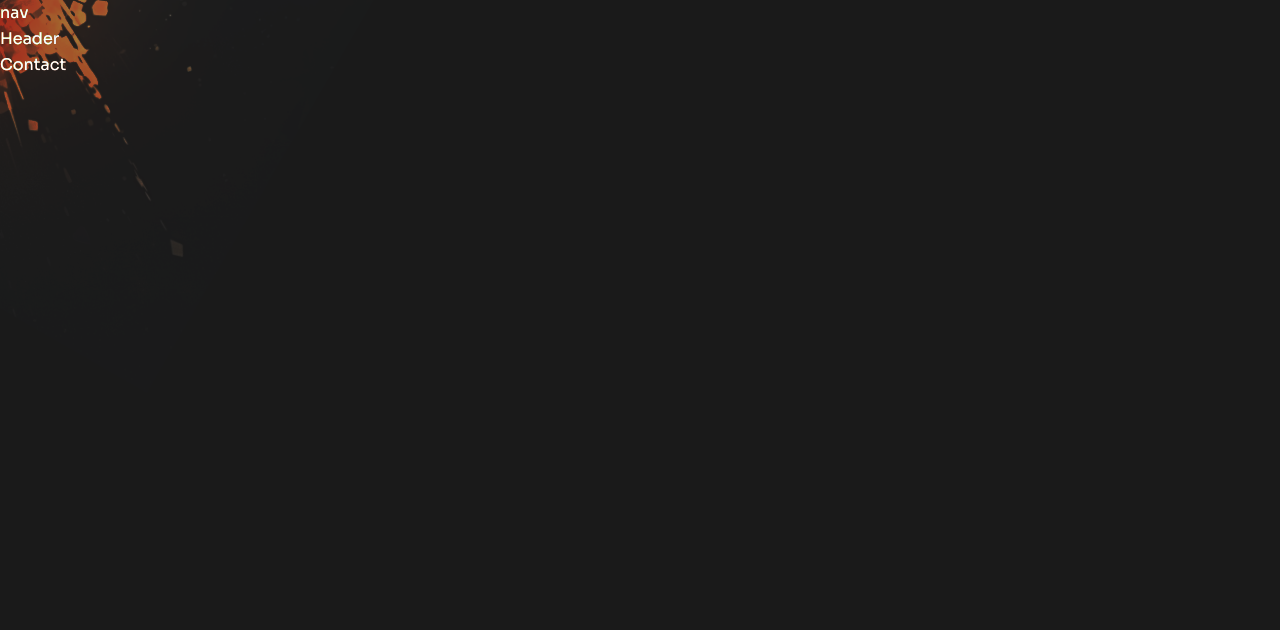
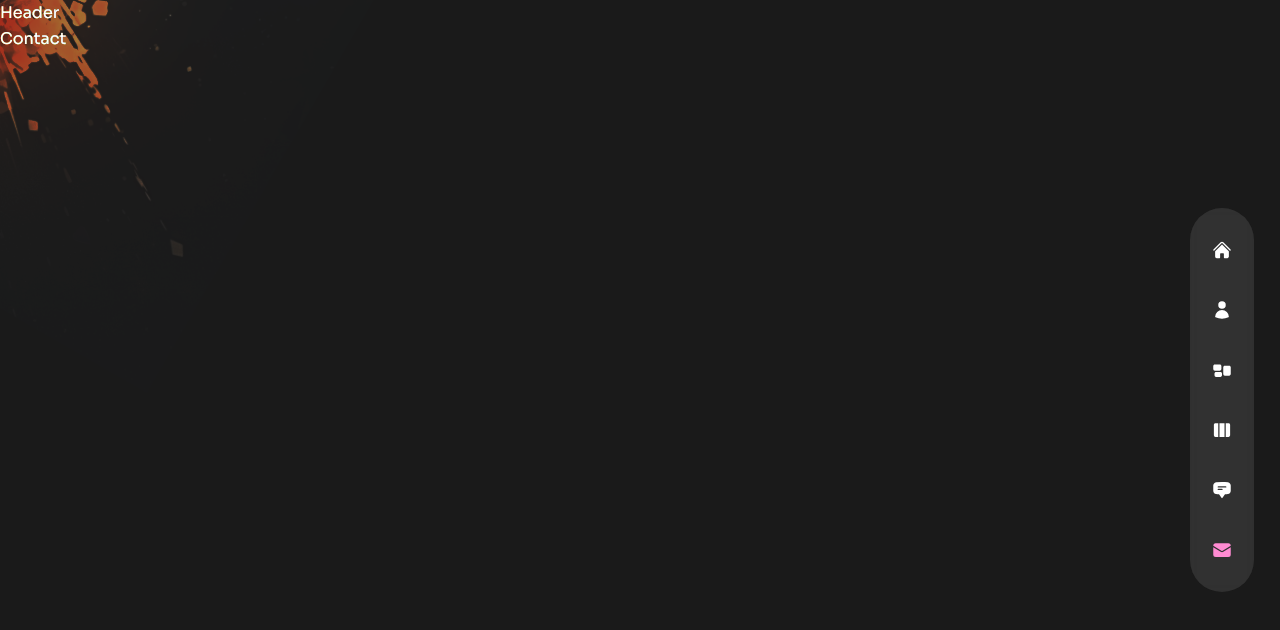
Before and after one commit to Cardandom/LandingDyM, a Next.js app: page /contact in a window 1280 px wide. Shown: the top 630 px of the page. Built offline with nearby package versions, Linux system fonts and the light colour scheme.

Commit message:
configurated navigation

```diff
--- a/components/Nav.js
+++ b/components/Nav.js
@@ -6,28 +6,61 @@
   HiRectangleGroup,
   HiChatBubbleBottomCenterText,
   HiEnvelope,
-} from 'react-icons/hi2';
+} from "react-icons/hi2";
 
 // nav data
 export const navData = [
-  { name: 'home', path: '/', icon: <HiHome /> },
-  { name: 'about', path: '/about', icon: <HiUser /> },
-  { name: 'services', path: '/services', icon: <HiRectangleGroup /> },
-  { name: 'work', path: '/work', icon: <HiViewColumns /> },
+  { name: "home", path: "/", icon: <HiHome /> },
+  { name: "about", path: "/about", icon: <HiUser /> },
+  { name: "services", path: "/services", icon: <HiRectangleGroup /> },
+  { name: "work", path: "/work", icon: <HiViewColumns /> },
   {
-    name: 'testimonials',
-    path: '/testimonials',
+    name: "testimonials",
+    path: "/testimonials",
     icon: <HiChatBubbleBottomCenterText />,
   },
   {
-    name: 'contact',
-    path: '/contact',
+    name: "contact",
+    path: "/contact",
     icon: <HiEnvelope />,
   },
 ];
 
+//Nav Liink
+import Link from "next/link";
+import { useRouter } from "next/router";
+
 const Nav = () => {
-  return <nav>nav</nav>;
+  const router = useRouter();
+  const pathname = router.pathname;
+
+  return (
+    <nav className="flex flex-col items-center xl:justify-center gap-y-4 fixed h-max bottom-0 mt-auto xl:right-[2%] z-50 top-0 w-full xl:w-16 xl:max-w-md xl:h-screen">
+      <div className="flex w-full xl:flex-col items-center justify-between xl:justify-center gap-y-10 px-4 md:px-40 xl:px-0 h-[80px] xl:h-max py-8 bg-white/10 backdrop-blur-sm text-3xl xl:text-xl xl:rounded-full">
+        {navData.map((link, index) => {
+          return (
+            <Link
+              className={`${
+                link.path === pathname && "text-accent"
+              } relative flex items-center group hover:text-accent transition-all duration-300`}
+              href={link.path}
+              key={index}
+            >
+              <div className="absolute pr-14 right-0 hidden xl:group-hover:flex">
+                <div className="bg-terciary relative flex text-primary items-center p-[6px]">
+                  <div className="text-[12px] leading-none font-semibold capitalize">
+                    {link.name}
+                  </div>
+                  <div className="border-solid border-l-terciary border-l-8 border-y-transparent border-y-[6px] border-r-0 absolute -right-2"/>
+                </div>
+              </div>
+              <div>{link.icon}</div>
+            </Link>
+          );
+        })}
+      </div>
+    </nav>
+  );
 };
 
 export default Nav;
--- a/tailwind.config.js
+++ b/tailwind.config.js
@@ -24,6 +24,7 @@
       colors: {
         primary: '#131424',
         secondary: '#393A47',
+        terciary: '#FFBD59',
         accent: '#FF8BD2',
       },
       backgroundImage: {
```
